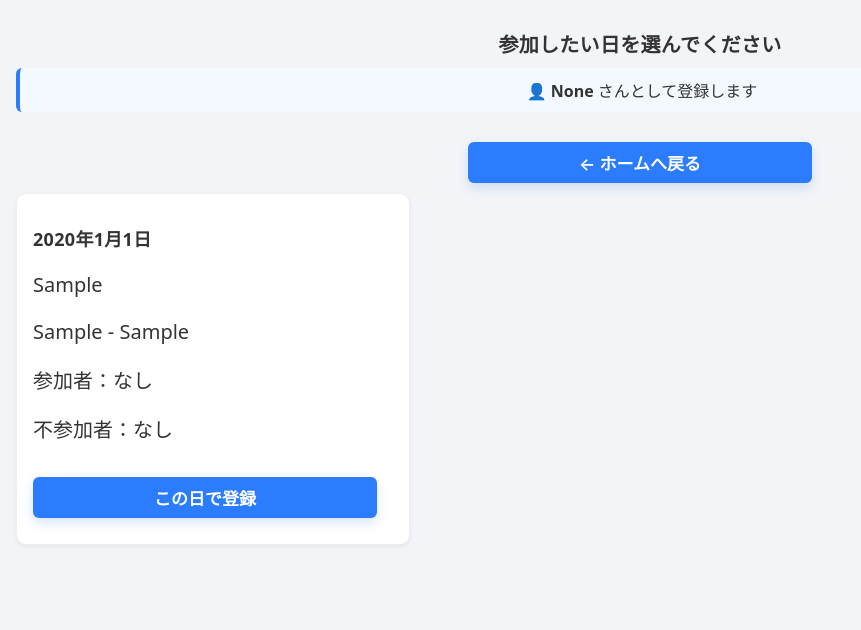
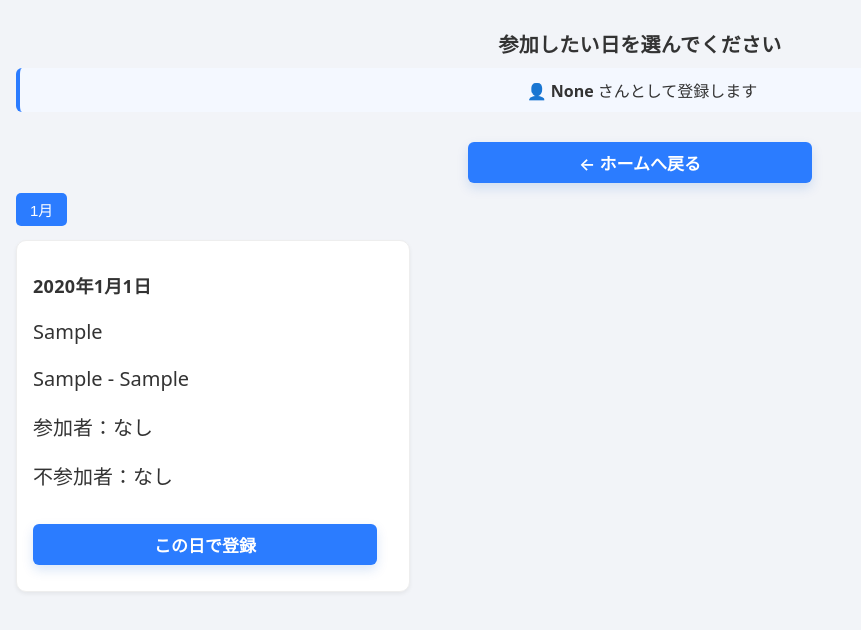
Before and after one commit to matsumurashin0125/event-app10, a Flask app: page /register in a window 1280 px wide. Shown: the top 630 px of the page, without its empty margins (0-861 px from the left). Run offline with Flask 3, Linux system fonts and the light colour scheme; tables that the repository leaves empty hold one stand-in row (values such as "Sample post").

Commit message:
Update register_select.html

```diff
--- a/templates/register_select.html
+++ b/templates/register_select.html
@@ -17,6 +17,20 @@
             margin-bottom: 20px;
             font-size: 16px;
         }
+
+        .tabs { display: flex; gap: 6px; margin-bottom: 14px; flex-wrap: wrap; }
+        .tab-btn {
+            padding: 6px 14px;
+            border-radius: 5px;
+            background: #eaeaea;
+            cursor: pointer;
+            border: none;
+            font-size: 15px;
+        }
+        .tab-btn.active { background: #2b7cff; color: white; }
+
+        .month-block { display: none; }
+        .month-block.active { display: block; }
 
         .card-list { display: grid; grid-template-columns: repeat(auto-fit, minmax(240px, 1fr)); gap: 12px; }
         .card {
@@ -42,8 +56,25 @@
 
 <a class="btn" href="{{ url_for('home') }}">← ホームへ戻る</a>
 
+
+<!-- ▼ 月タブ -->
+<div class="tabs" id="monthTabs"></div>
+
+
+<!-- ▼ 月ごとの候補をグループ化 -->
+{% set grouped = {} %}
+{% for c in candidates %}
+    {% set m = c.month %}
+    {% if m not in grouped %}{% set _ = grouped.update({m: []}) %}{% endif %}
+    {% set _ = grouped[m].append(c) %}
+{% endfor %}
+
+
+<!-- ▼ 月ごとのカードリスト -->
+{% for month, items in grouped.items() %}
+<div class="month-block" data-month="{{ month }}">
     <div class="card-list">
-    {% for c in candidates %}
+        {% for c in items %}
         <div class="card">
             <h2>{{ c.year }}年{{ c.month }}月{{ c.day }}日</h2>
             <p>{{ c.gym }}</p>
@@ -53,25 +84,16 @@
                 {% set summary = attendance_summary[c.confirmed_id] %}
 
                 {% if summary.attend_members %}
-                <p>
-                    参加者：
-                    {{ summary.attend_members | join("、") }}
-                    （{{ summary.attend_members | length }}名）
-                </p>
+                    <p>参加者：{{ summary.attend_members | join("、") }}（{{ summary.attend_members | length }}名）</p>
                 {% else %}
                     <p>参加者：なし</p>
                 {% endif %}
 
                 {% if summary.absent_members %}
-                <p>
-                    不参加者：
-                    {{ summary.absent_members | join("、") }}
-                    （{{ summary.absent_members | length }}名）
-                </p>
+                    <p>不参加者：{{ summary.absent_members | join("、") }}（{{ summary.absent_members | length }}名）</p>
                 {% else %}
                     <p>不参加者：なし</p>
                 {% endif %}
-
             {% else %}
                 <p>参加状況：<span style="color:#999;">未確定</span></p>
             {% endif %}
@@ -80,6 +102,35 @@
         </div>
         {% endfor %}
     </div>
+</div>
+{% endfor %}
+
+
+<script>
+    const groupedMonths = {{ grouped.keys() | list }};
+    const tabsContainer = document.getElementById("monthTabs");
+
+    groupedMonths.forEach(m => {
+        const btn = document.createElement("button");
+        btn.className = "tab-btn";
+        btn.textContent = `${m}月`;
+        btn.dataset.month = m;
+        tabsContainer.appendChild(btn);
+    });
+
+    const tabBtns = document.querySelectorAll(".tab-btn");
+    const blocks = document.querySelectorAll(".month-block");
+
+    function activate(month) {
+        tabBtns.forEach(b => b.classList.toggle("active", b.dataset.month == month));
+        blocks.forEach(b => b.classList.toggle("active", b.dataset.month == month));
+    }
+
+    // 初期表示：最も月が小さいもの
+    activate(groupedMonths.sort()[0]);
+
+    tabBtns.forEach(b => b.addEventListener("click", () => activate(b.dataset.month)));
+</script>
 
 </body>
 </html>
```
Lines whose indentation alone changed are shown as unchanged.
